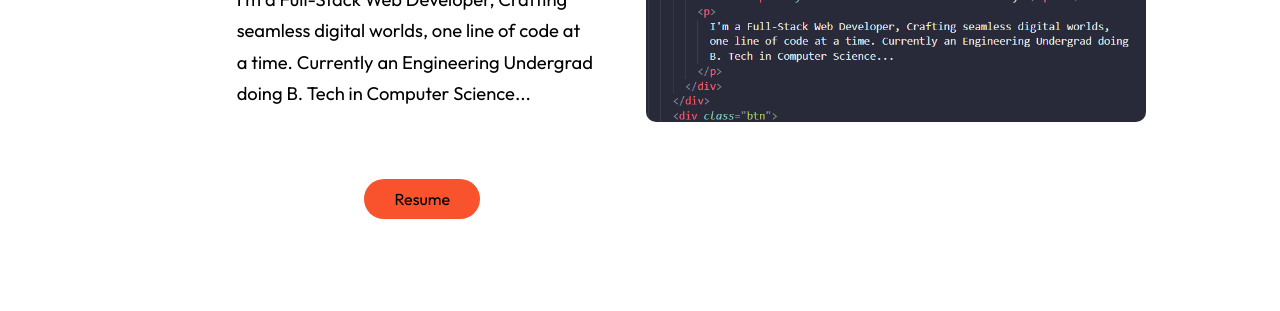
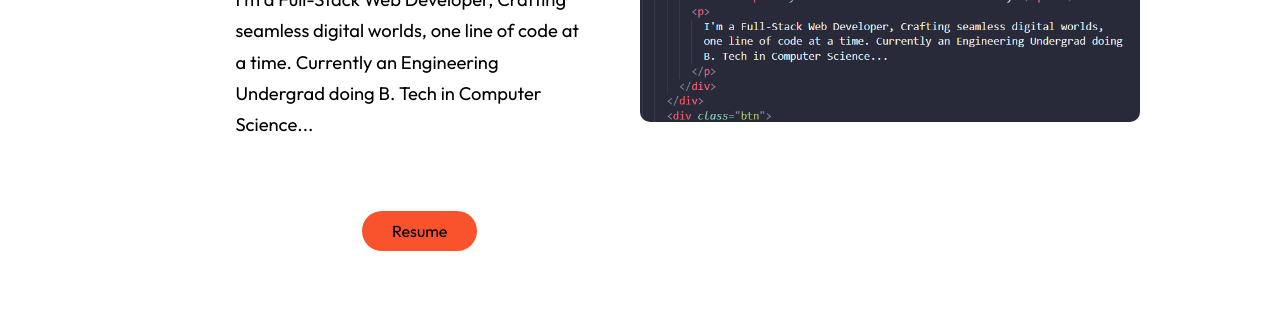
Before and after one commit to aryaabhi023/myPortfolio, a plain HTML site: page index.html in a window 1280 px wide. Shown: the part 313-624 px from the top of the page. Drawn offline with nearby package versions, Linux system fonts and the light colour scheme.

Commit message:
update css

```diff
--- a/style.css
+++ b/style.css
@@ -21,7 +21,8 @@ body {
 }
 
 .home_container {
-  display: flex;
+  display: grid;
+  grid-template-columns: 1fr 1fr;
 }
 
 .img_home > img {
```
